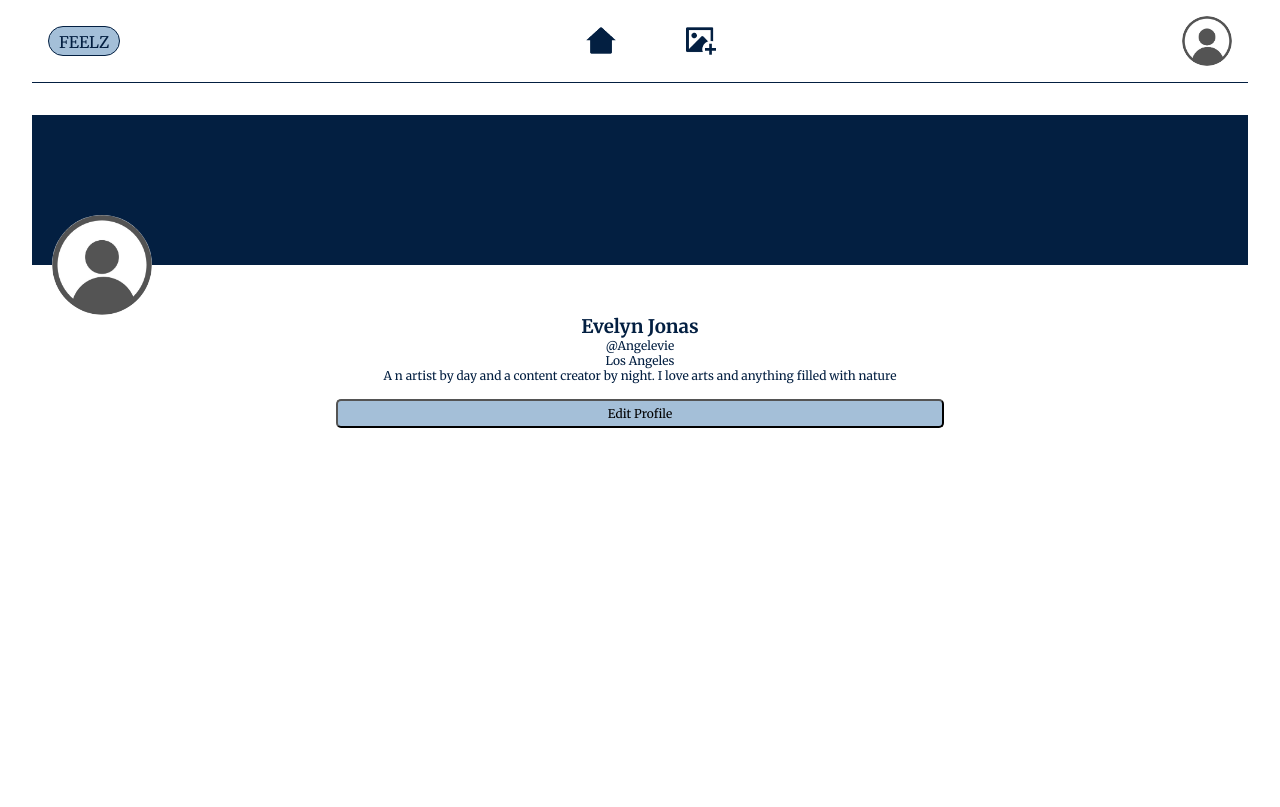
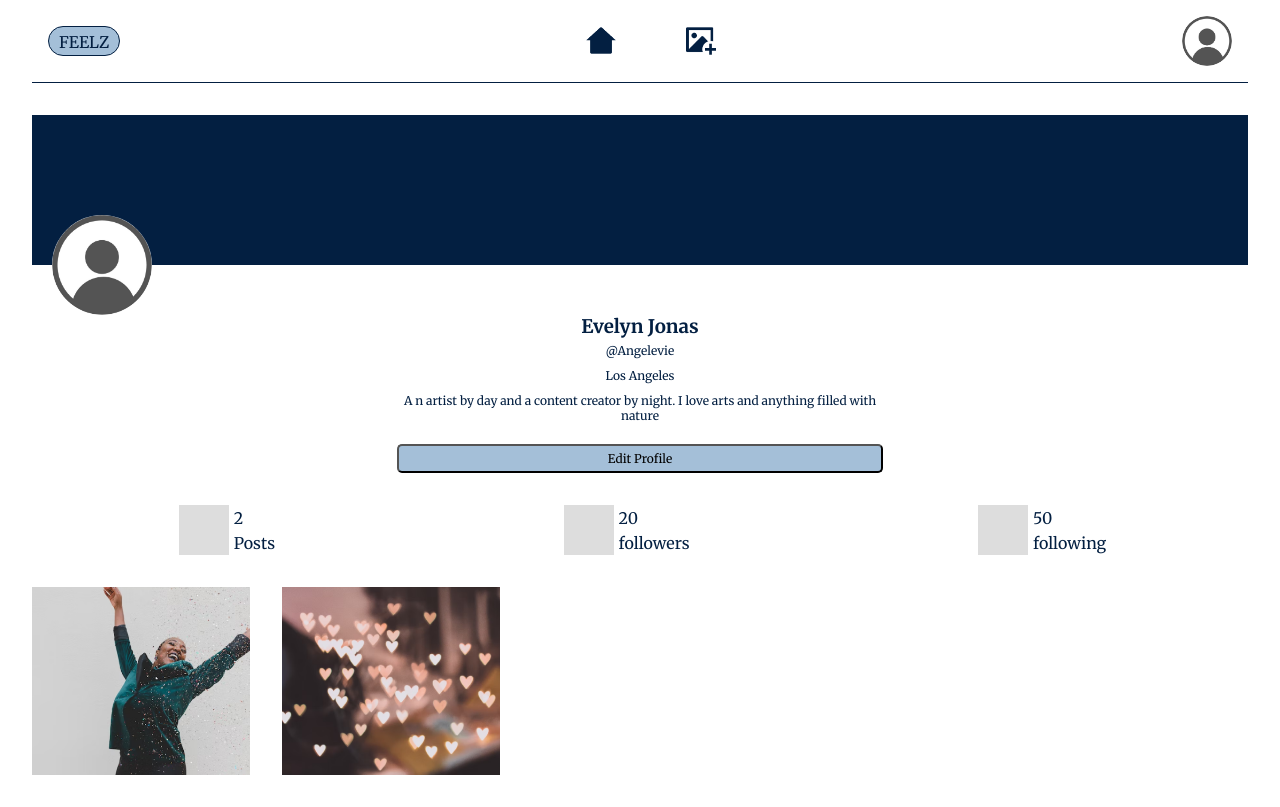
Before and after one commit to debbyuzuegbu/v42-geckos-team-11, a React (Vite) app: page /profile in a window 1280 px wide. Built offline with nearby package versions, Linux system fonts and the light colour scheme; a web font is replaced by a local one.

Commit message:
finished the static profile page

```diff
--- a/src/components/Profile.css
+++ b/src/components/Profile.css
@@ -54,10 +54,14 @@ main {
 }
 
 .profile-info {
-    width: 50%;
+    width: 40%;
     margin: 0 auto;
     text-align: center;
     margin-top: 50px;
+}
+
+.profile-info > p {
+    padding: 5px;
 }
 
 .profile-info > :not(h3) {
@@ -71,3 +75,37 @@ main {
     margin-top: 1rem;
     padding: 5px;
 }
+
+.detail {
+    width: 100%;
+    margin: 2rem 0;
+    display: flex;
+    justify-content: space-around;
+}
+
+.profile-summery {
+    display: flex;
+}
+
+.icon {
+    background: #ddd;
+    width: 50px;
+    height: 50px;
+    margin: 0 5px;
+}
+
+.summery {
+    display: flex;
+    flex-direction: column;
+    justify-content: space-around;
+}
+
+.summery span {
+    display: inline-block;
+}
+
+.posts img {
+    display: inline-block;
+    width: 250px;
+    padding-right: 2rem;
+}
--- a/src/components/Profile.jsx
+++ b/src/components/Profile.jsx
@@ -33,6 +33,30 @@ export default function Profile() {
           </p>
           <button>Edit Profile</button>
         </div>
+        <div className="detail">
+          <div className="profile-summery">
+            <div className="icon"></div>
+            <div className="summery">
+              <span>2</span><span>Posts</span>
+            </div>
+          </div>
+          <div className="profile-summery">
+            <div className="icon"></div>
+            <div className="summery">
+              <span>20</span><span>followers</span>
+            </div>
+          </div>
+          <div className="profile-summery">
+            <div className="icon"></div>
+            <div className="summery">
+              <span>50</span><span>following</span>
+            </div>
+          </div>
+        </div>
+        <div className="posts">
+          <img src="public/images/post1.png" alt="post1" />
+          <img src="public/images/post2.png" alt="post2" />
+        </div>
       </main>
     </div>
   );
```
